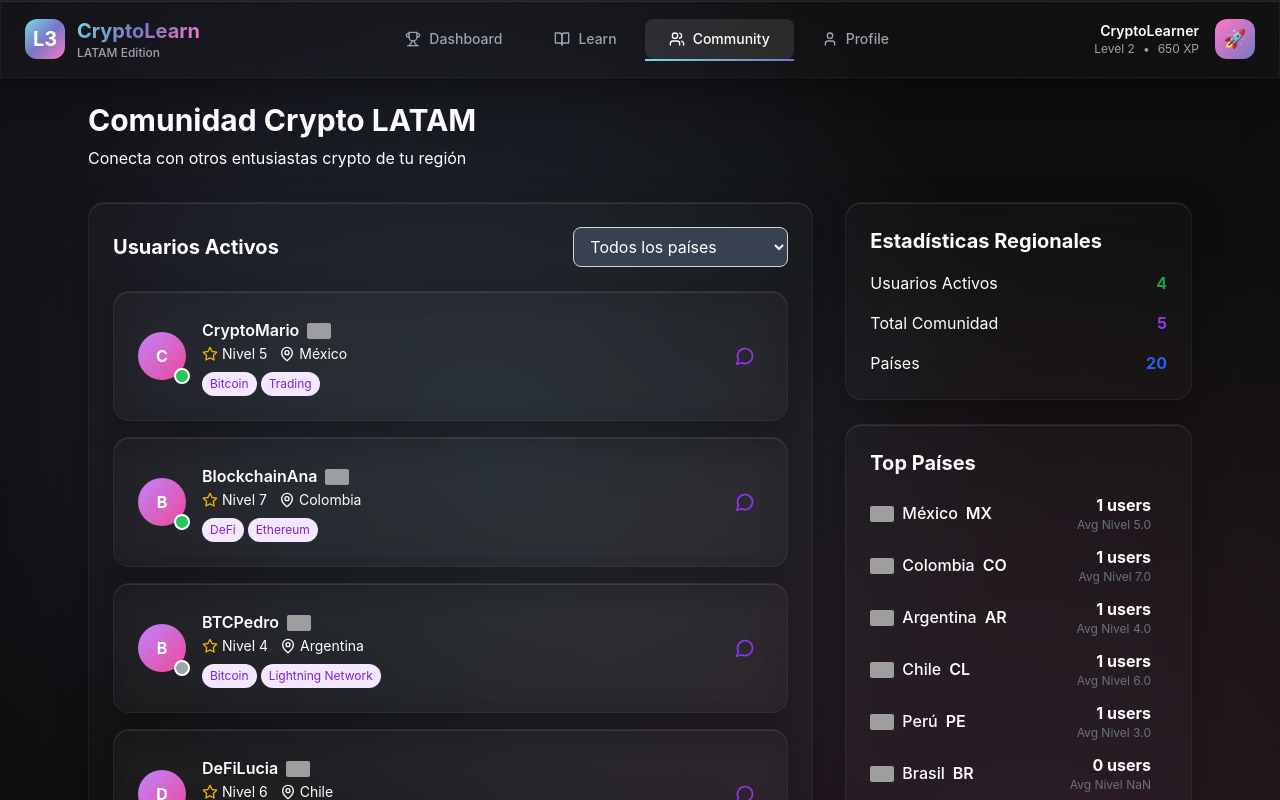
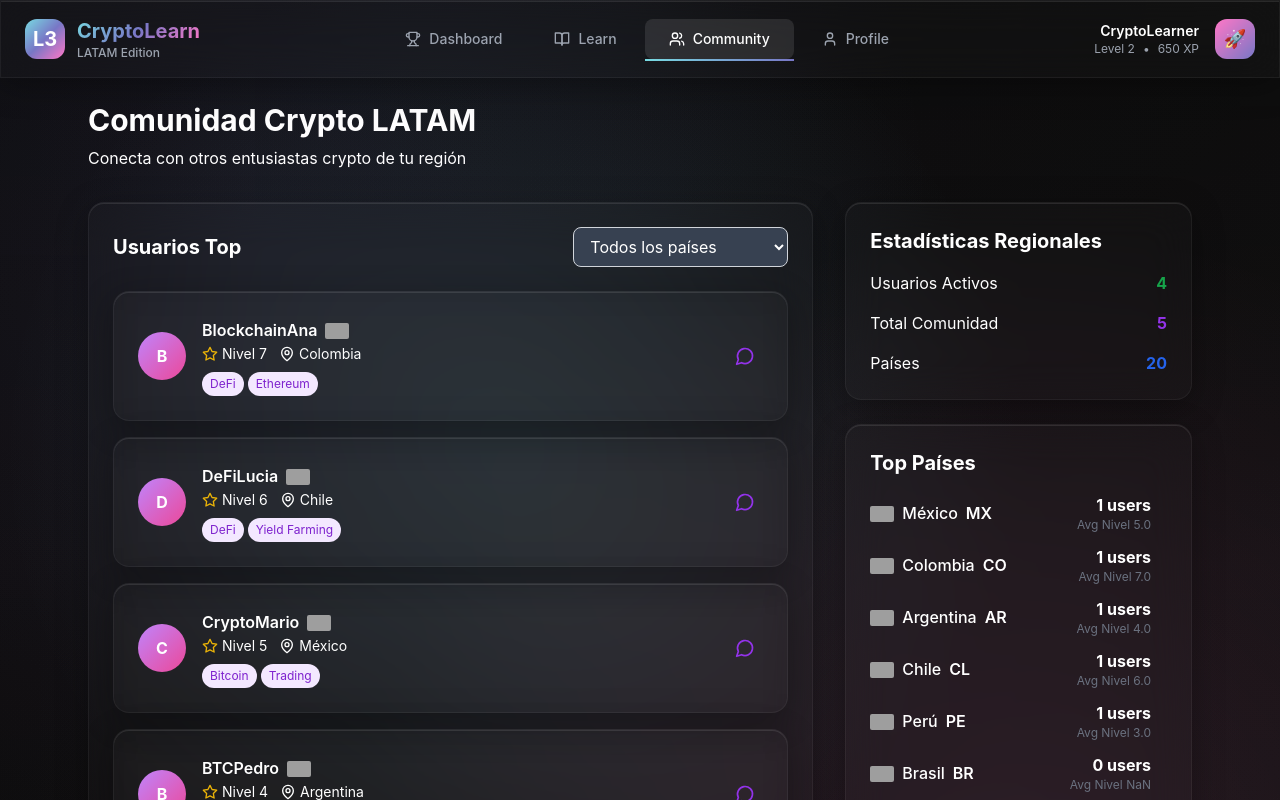
Before and after one commit to sjrf7/project, a React (Vite) app: page / in a window 1280 px wide. Both pictures are taken after a click on the button "Community". Shown: the top 800 px of the page. Built offline with nearby package versions, Linux system fonts and the light colour scheme; grey boxes are pictures that could not be loaded.

Commit message:
correcion dy actulizacion de quiz y comunity

```diff
--- a/src/components/Community.tsx
+++ b/src/components/Community.tsx
@@ -35,9 +35,10 @@ export const Community: React.FC<CommunityProps> = ({ regionalUsers, currentUser
   ];
   const countries = ['all', ...latinAmericanCountries];
 
-  const filteredUsers = selectedCountry === 'all'
+  const filteredUsers = (selectedCountry === 'all'
     ? regionalUsers
-    : regionalUsers.filter(user => user.country === selectedCountry);
+    : regionalUsers.filter(user => user.country === selectedCountry)
+  ).slice().sort((a, b) => b.level - a.level);
 
   const getCountryFlag = (country: string) => {
     const countryCodes: { [key: string]: string } = {
@@ -96,7 +97,7 @@ export const Community: React.FC<CommunityProps> = ({ regionalUsers, currentUser
         <div className="lg:col-span-2">
           <div className="glass-card glass-card-hover rounded-2xl p-6">
           <div className="flex items-center justify-between mb-6">
-              <h3 className="text-xl font-bold text-white">Usuarios Activos</h3>
+            <h3 className="text-xl font-bold text-white">Usuarios Top</h3>
             <select
               value={selectedCountry}
               onChange={(e) => setSelectedCountry(e.target.value)}
@@ -122,9 +123,7 @@ export const Community: React.FC<CommunityProps> = ({ regionalUsers, currentUser
                         <div className="w-12 h-12 bg-gradient-to-br from-purple-400 to-pink-500 rounded-full flex items-center justify-center text-white font-bold">
                           {user.username[0].toUpperCase()}
                         </div>
-                      <div className={`absolute -bottom-1 -right-1 w-4 h-4 rounded-full border-2 border-white ${
-                        user.isOnline ? 'bg-green-500' : 'bg-gray-400'
-                      }`}></div>
+                        {/* Removed active status circle */}
                       </div>
 
                     <div>
@@ -170,7 +169,7 @@ export const Community: React.FC<CommunityProps> = ({ regionalUsers, currentUser
         {/* Panel lateral */}
         <div className="space-y-6">
           {/* Estadísticas */}
-          <div className="glass-card glass-card-hover rounded-2xl p-6">
+          <div className="glass-card glass-card-hover rounded-2xl p-6 hidden md:block">
                 <h3 className="text-xl font-bold text-white mb-4">Estadísticas Regionales</h3>
             <div className="space-y-4">
               <div className="flex items-center justify-between">
--- a/src/components/Quiz.tsx
+++ b/src/components/Quiz.tsx
@@ -107,13 +107,7 @@ export const Quiz: React.FC<QuizProps> = ({ module, onComplete, onBack }) => {
   return (
     <div className="max-w-7xl mx-auto p-6 pb-24 space-y-8">
       <div className="mb-6">
-        <button
-          onClick={onBack}
-          className="text-cyan-400 hover:text-cyan-300 mb-4 font-medium"
-        >
-          ← Volver a Módulos
-        </button>
-
+        {/* Removed back to modules button as requested */}
         <div className="flex items-center justify-between mb-4">
           <h2 className="text-3xl font-bold text-white">{module.title}</h2>
           <span className="text-sm text-cyan-300 font-medium">
```
Lines whose indentation alone changed are shown as unchanged.
